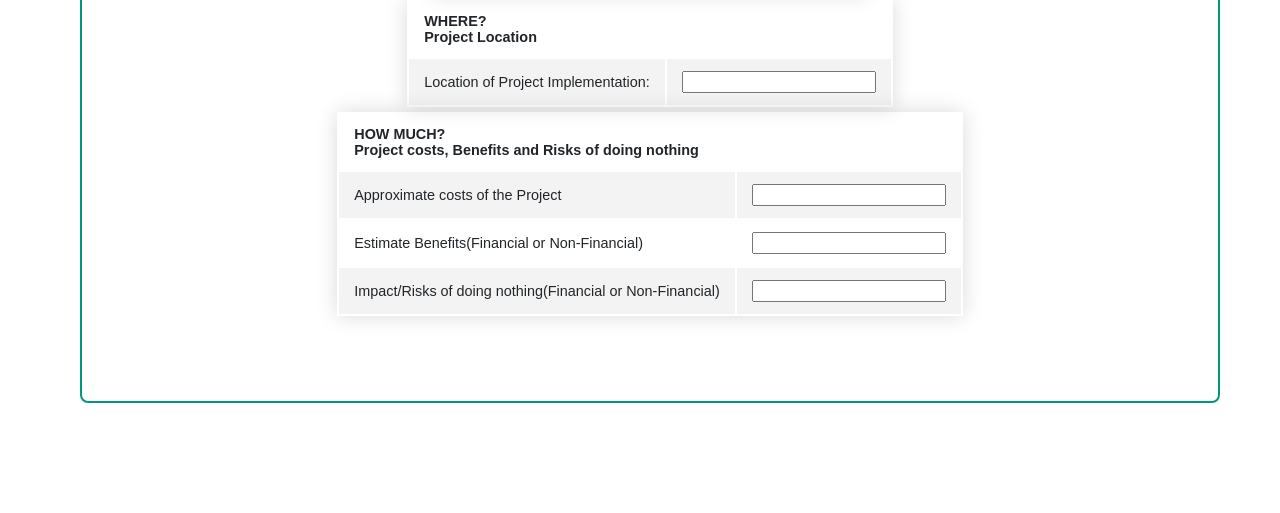
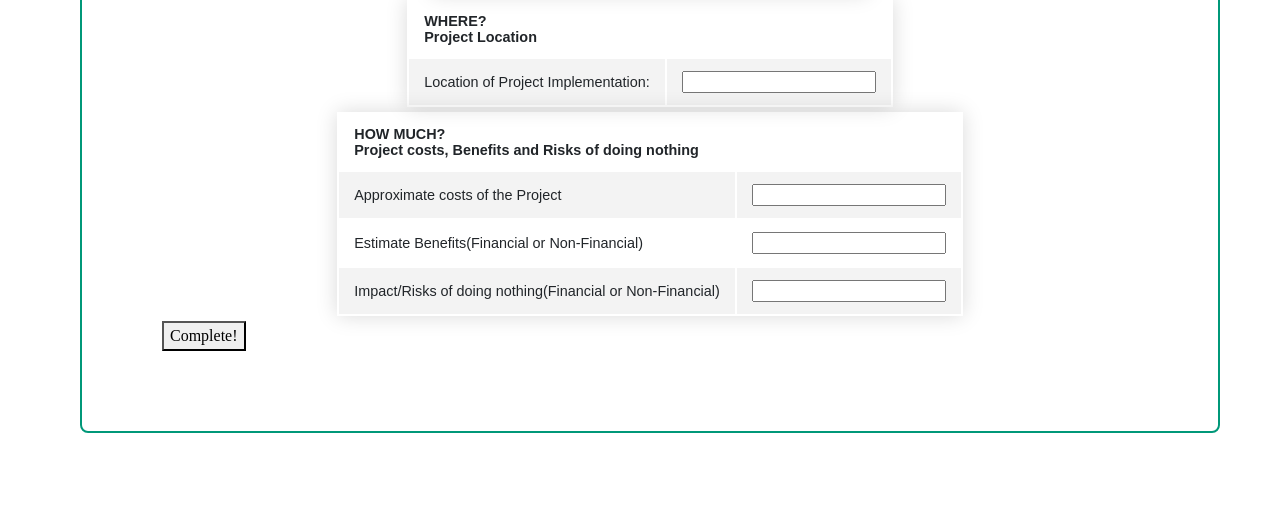
Before and after one commit to cktshukudu/business-case, a Django app: template btamplate/templates/btamplate/main.html in a window 1280 px wide. Shown: the part 1220-1733 px from the top of the page. Before the commit the page ends 1623 px from the top, so only its background shows below. Run offline with Django 3.2, Linux system fonts and the light colour scheme; the template is opened without the code that fills it, so the values that code supplies are empty; some libraries are stand-ins or nearby versions.

Commit message:
added complete button

```diff
--- a/btamplate/templates/btamplate/base.html
+++ b/btamplate/templates/btamplate/base.html
@@ -181,6 +181,8 @@
                         <td><input type="text" id="Impact" name="Impact"></td>
                 </tr>
               </table>
+
+              <button type="submit" id="save">Complete!</button>
     </div>
 </div>
 </body>
```
